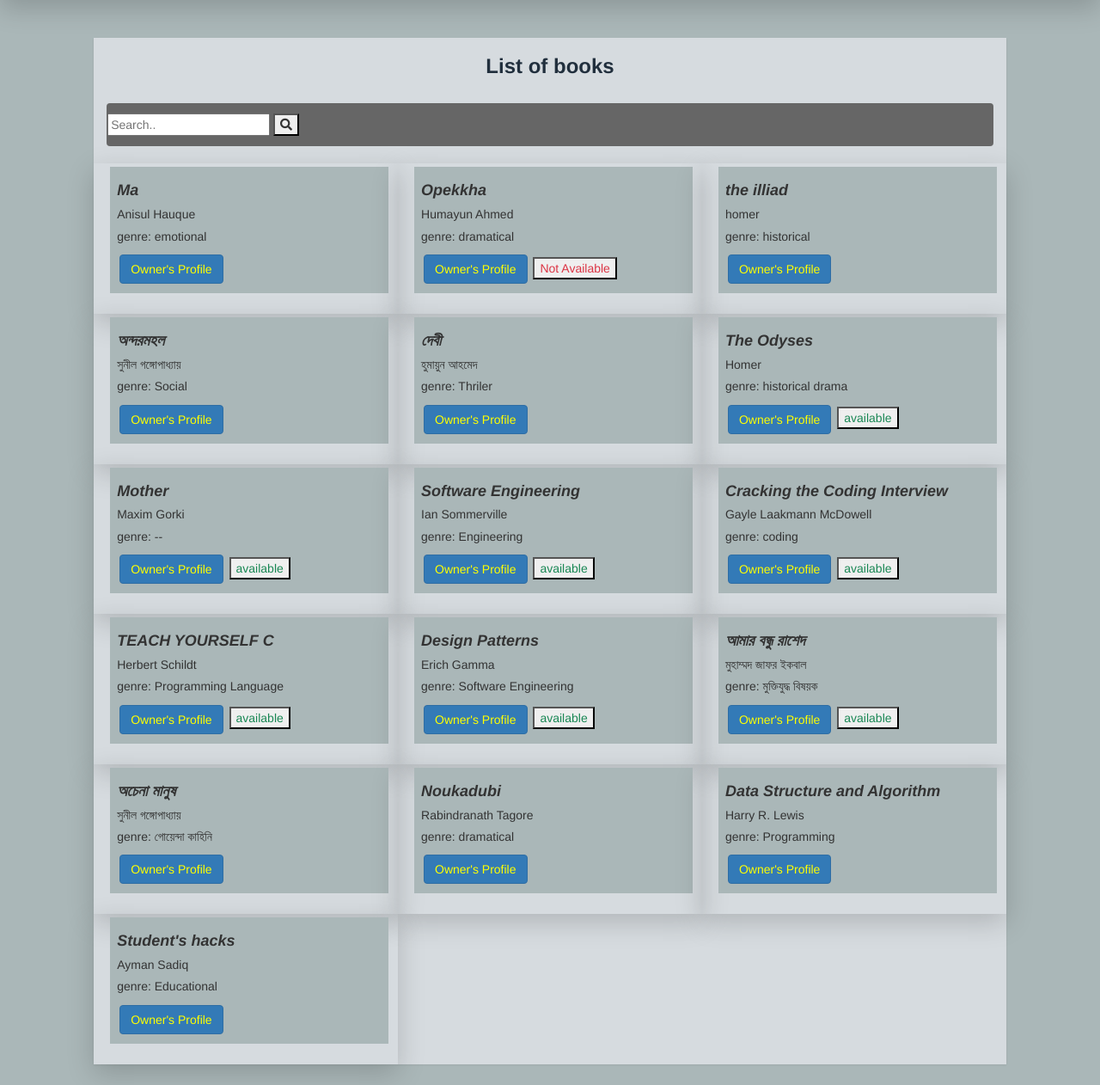
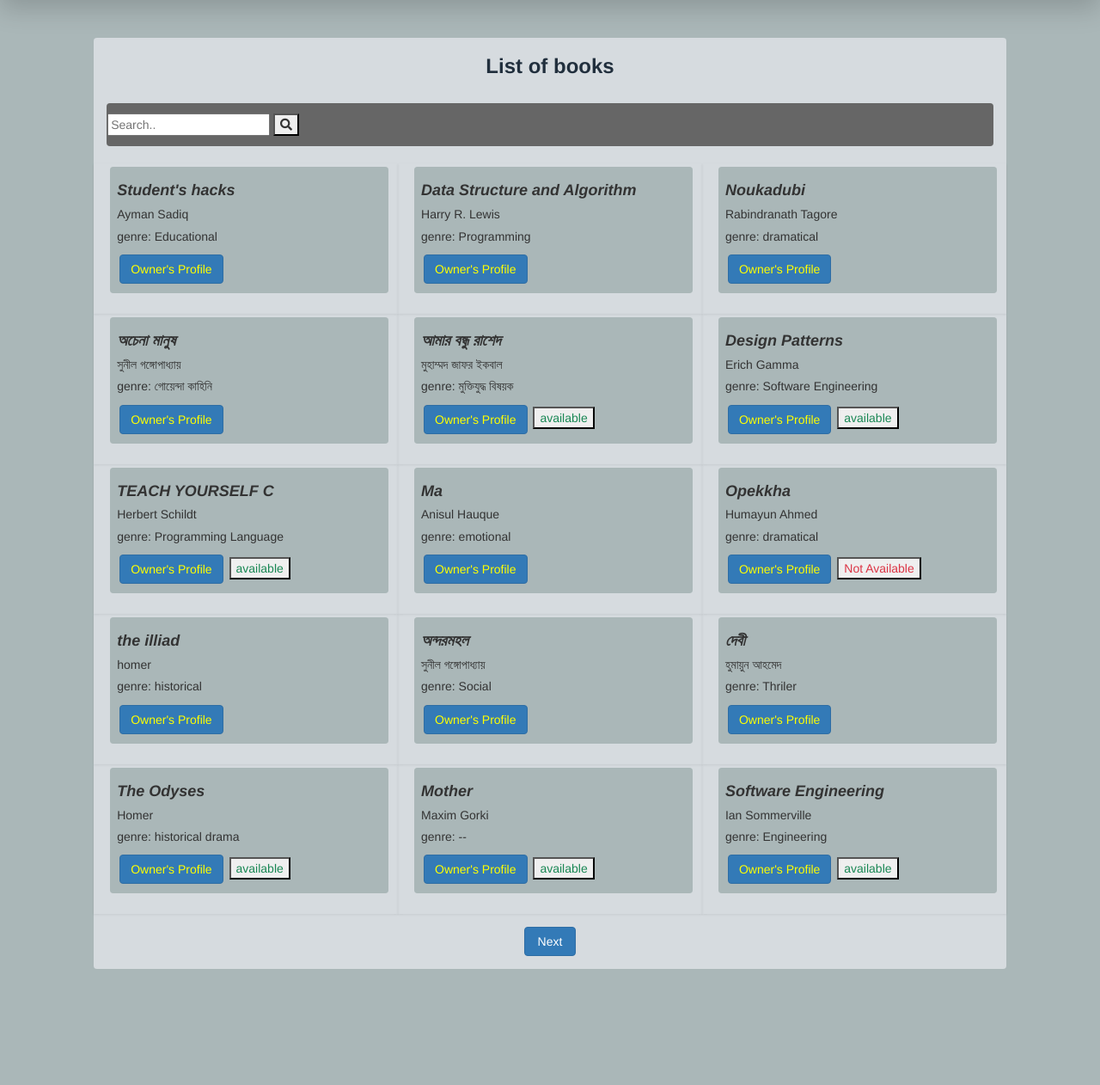
Before and after one commit to NitayDas/online_book_sharing_system, a Django app: page /books/ in a window 1280 px wide. Shown: the part 70-1332 px from the top of the page at 86% size. After the commit the page ends 1197 px from the top, so only its background shows below. Run offline with Django 4.2, Linux system fonts and the light colour scheme; a user stored in the database is signed in; data comes from the database, SQL or seed files in the repository; both versions use the stored data as it was after the commit; some libraries are stand-ins or nearby versions.

Commit message:
desgining

```diff
--- a/mainapp/views.py
+++ b/mainapp/views.py
@@ -10,7 +10,7 @@ from django.contrib import messages
 
 # @login_required(login_url='login')
 def homepage(request):
-    books = Book.objects.order_by('-created_at')[:25]
+    books = Book.objects.order_by('-created_at')[:15]
     return render(request,'home.html',{'books':books,'room_name': "broadcast"})
 
 
--- a/profileapp/views.py
+++ b/profileapp/views.py
@@ -10,6 +10,7 @@ from channels.layers import get_channel_layer
 import logging
 import json
 from django.utils import timezone
+from django.core.paginator import Paginator
 logger = logging.getLogger(__name__)
 
 
@@ -99,19 +100,22 @@ def delete_book(request,id):
 
     return render(request, 'profile/delete_book.html',{'book':book})
 
+
+
 def books(request):
-    books= Book.objects.all()
+    if request.method == "POST":
+        title = request.POST.get('title', '')
+        book_list = Book.objects.filter(title__icontains=title)
+        return render(request, 'profile/book_search_result.html', {'books': book_list})
 
-    # search method begin
-    if request.method=="POST":
-        title=request.POST.get('title', '')
-        book=Book.objects.filter( title=title)
-        return render(request,'profile/book_search_result.html',{'book':book})
+    else:
+        book_list = Book.objects.all().order_by('-created_at')
+        paginator = Paginator(book_list, 15)  # Show 15 books per page
 
-    # serach method end
+        page_number = request.GET.get('page')
+        page_obj = paginator.get_page(page_number)
 
-    return render(request,'profile/books.html',{'books':books})
-
+        return render(request, 'profile/books.html', {'page_obj': page_obj})
 
 @login_required
 def book_request(request, book_id):
@@ -128,7 +132,7 @@ def book_request(request, book_id):
 
 @login_required
 def see_book_request(request):
-    requests = BookRequest.objects.filter(receiver=request.user)
+    requests = BookRequest.objects.filter(receiver=request.user).order_by('-request_date')
     return render(request, 'users/see_book_request.html', {'requests': requests})
 
 def confirm_request(request,book_id):
@@ -147,5 +151,5 @@ def reject_request(request,book_id):
 
 @login_required
 def borrowing_history(request):
-    borrows = BookRequest.objects.filter(sender=request.user)
+    borrows = BookRequest.objects.filter(sender=request.user).order_by('-request_date')
     return render(request, 'users/borrowing_history.html', {'borrows': borrows})
--- a/templates/home.html
+++ b/templates/home.html
@@ -113,8 +113,8 @@
 
         <div class="row">
           {% for book in books %}
-           <div class="col-sm-12 col-md-6 col-lg-4 shadow-lg">
-           <div class="container-fluid" style="background-color: #aab7b8; padding:8px;margin:4px">
+           <div class="col-sm-12 col-md-6 col-lg-4">
+           <div class="container-fluid rounded" style="background-color: #aab7b8; padding:8px;margin:4px">
               <i><h4 class="card-text"><strong>{{book.title}}</strong></h4></i>
               <h5 class="card-text">{{book.author}}</h5>
               <h5>genre: {{ book.genre }}</h5>
--- a/templates/profile/books.html
+++ b/templates/profile/books.html
@@ -62,7 +62,7 @@
         <div class="row">
         <div class="col-md-1"></div>
         <div class="col-md-10">
-          <div class="container-fluid shadow-sm" style="background-color: #d6dbdf  ">
+          <div class="container-fluid  rounded" style="background-color: #d6dbdf;">
             <h3 class="text-center" style="color:  #212f3d "><strong>List of books </strong></h3><br>
               <nav class="navbar  navbar-expand-lg " style="background-color: #666">
                 <div class="search-container">
@@ -82,9 +82,9 @@
               {% endif %}
 
             <div class="row">
-              {% for book in books %}
-               <div class="col-sm-12 col-md-6 col-lg-4 shadow-lg">
-               <div class="container-fluid" style="background-color: #aab7b8; padding:8px;margin:4px">
+              {% for book in page_obj %}
+               <div class="col-sm-12 col-md-6 col-lg-4 shadow-sm">
+               <div class="container-fluid rounded" style="background-color: #aab7b8; padding:8px;margin:4px;">
                   <i><h4 class="card-text"><strong>{{book.title}}</strong></h4></i>
                   <h5 class="card-text">{{book.author}}</h5>
                   <h5>genre: {{ book.genre }}</h5>
@@ -109,6 +109,17 @@
                 </div>
               {% endfor %}
             </div>
+
+          <div class="d-flex justify-content-center mt-4 mb-4">
+            {% if page_obj.has_previous %}
+                <a href="?page={{ page_obj.previous_page_number }}" class="btn btn-secondary px-4 ">Previous</a>
+            {% endif %}
+
+            {% if page_obj.has_next %}
+                <a href="?page={{ page_obj.next_page_number }}" class="btn btn-primary px-4 ">Next</a>
+            {% endif %}
+           </div>
+
           </div>
         </div>
       </div>
```
Also changed, not shown: templates/profile/booklist.html (+20 -4 lines), db.sqlite3.
